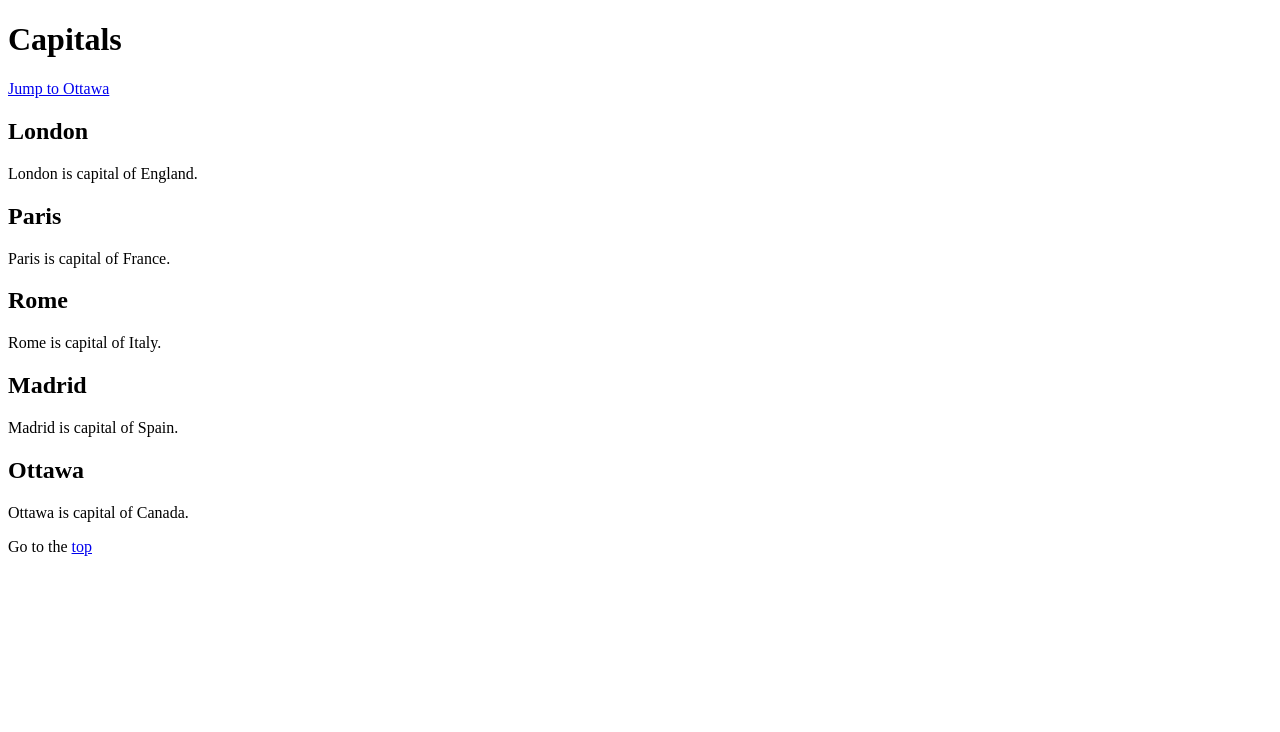
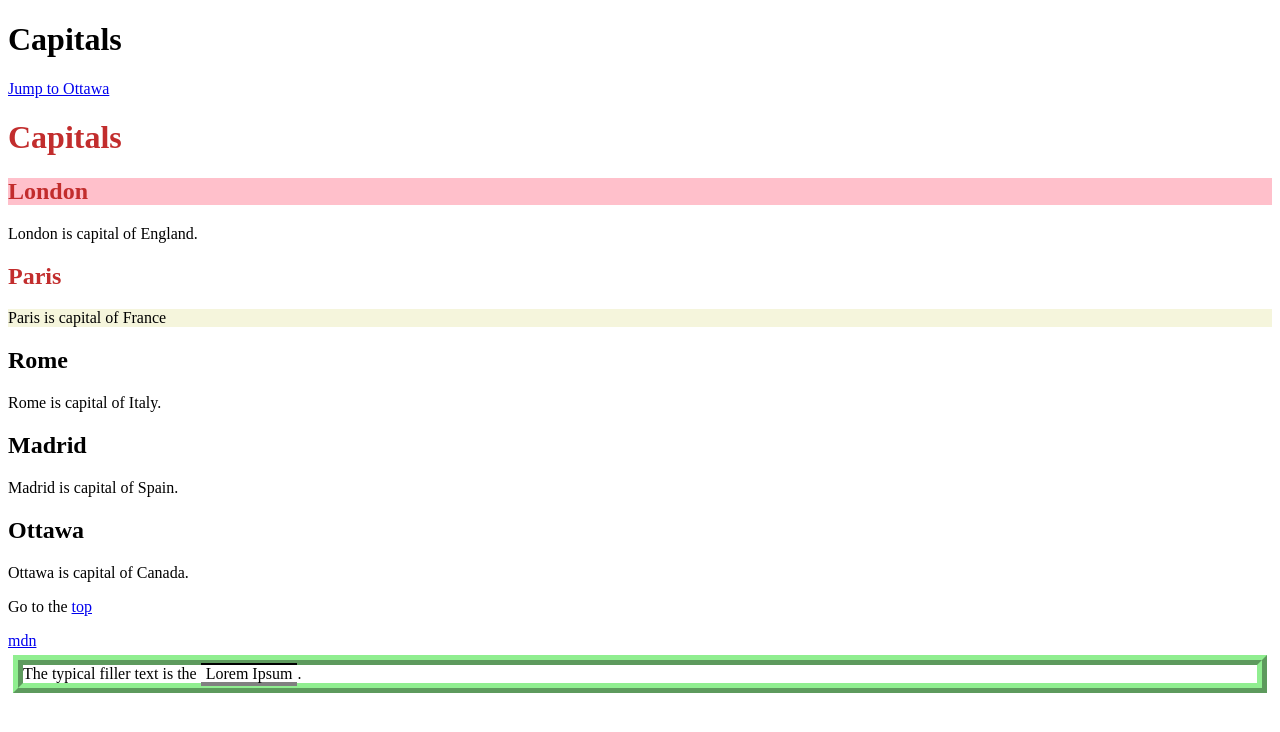
Before and after one commit to QuestionableAtBest/Week5ACIT1620, a plain HTML site: page index.html in a window 1280 px wide. Drawn offline with Linux system fonts and the light colour scheme.

Commit message:
Practices border padding margin with p and span

```diff
--- a/css/stylesheet.css
+++ b/css/stylesheet.css
@@ -9,3 +9,15 @@
 #pinkbg{
     background: pink
 }
+
+.loremspan{
+    padding-left: 5px;
+    padding-right: 5px;
+    border-top: 2px solid black;
+    border-bottom: 4px solid gray;
+}
+
+.lorem{
+    border: 10px lightgreen ridge;
+    margin: 5px;
+}
--- a/index.html
+++ b/index.html
@@ -6,20 +6,13 @@
     </head>
 
     <body>
-        <!-- <h1 class = "heading">Capitals</h1>
-
+        <h1 id="top">Capitals</h1>
+        <p><a href="#ottawa">Jump to Ottawa</a></p>
+        <h1 class = "heading">Capitals</h1>
         <h2 class = "heading" id = "pinkbg">London</h2>
         <p>London is capital of England.</p>
-
         <h2 class = "heading">Paris</h2>
-        <p class = "parisparagraph">Paris is capital of France</p> -->
-
-        <h1 id="top">Capitals</h1>
-        <p><a href="#ottawa">Jump to Ottawa</a></p>
-        <h2>London</h2>
-        <p>London is capital of England.</p>
-        <h2>Paris</h2>
-        <p>Paris is capital of France.</p>
+        <p class = "parisparagraph">Paris is capital of France</p>
         <h2>Rome</h2>
         <p>Rome is capital of Italy.</p>
         <h2>Madrid</h2>
@@ -27,6 +20,8 @@
         <h2 id="ottawa">Ottawa</h2>
         <p> Ottawa is capital of Canada.</p>
         <p>Go to the <a href="#top">top</a></p>
+        <a href="https://developer.mozilla.org/en-US/docs/Web/HTML#advanced_topics">mdn</a>
 
+        <p class = "lorem">The typical filler text is the <span class = "loremspan">Lorem Ipsum</span>.</p>
     </body>
 </html>
```
